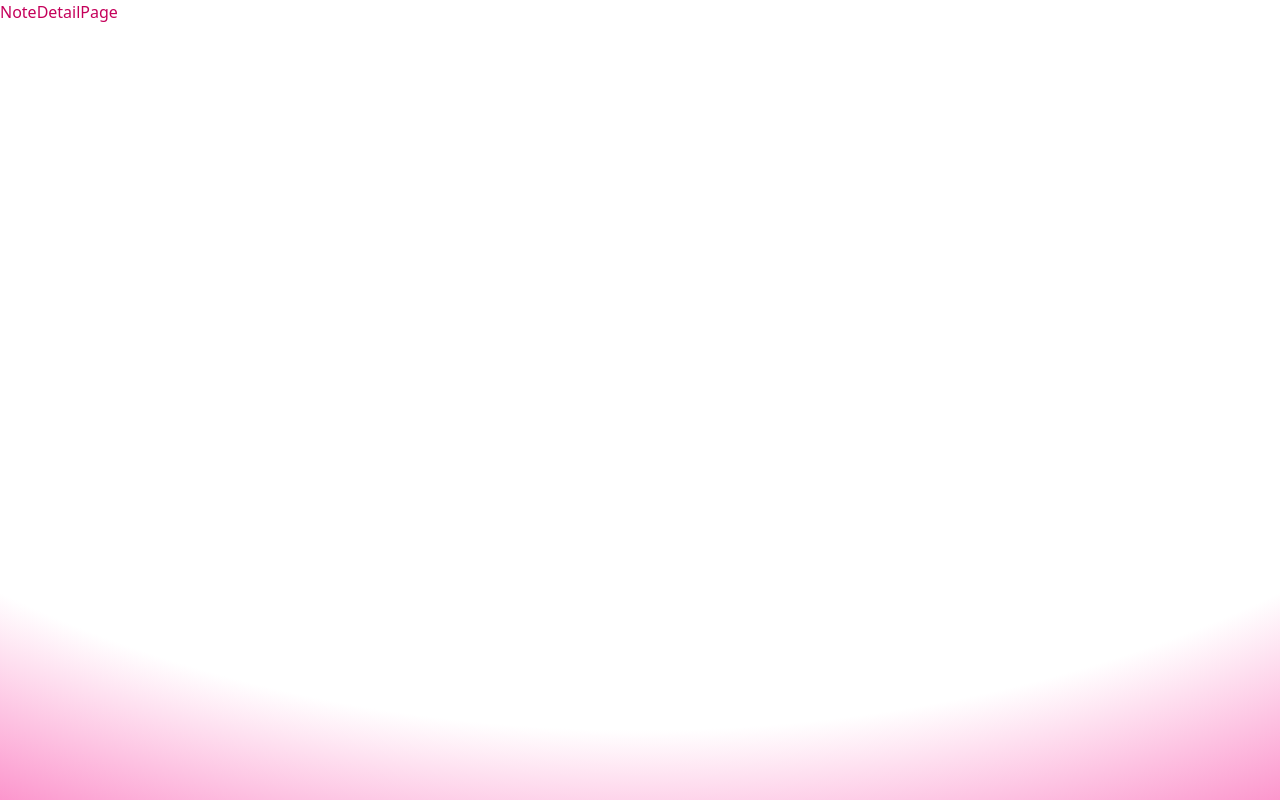
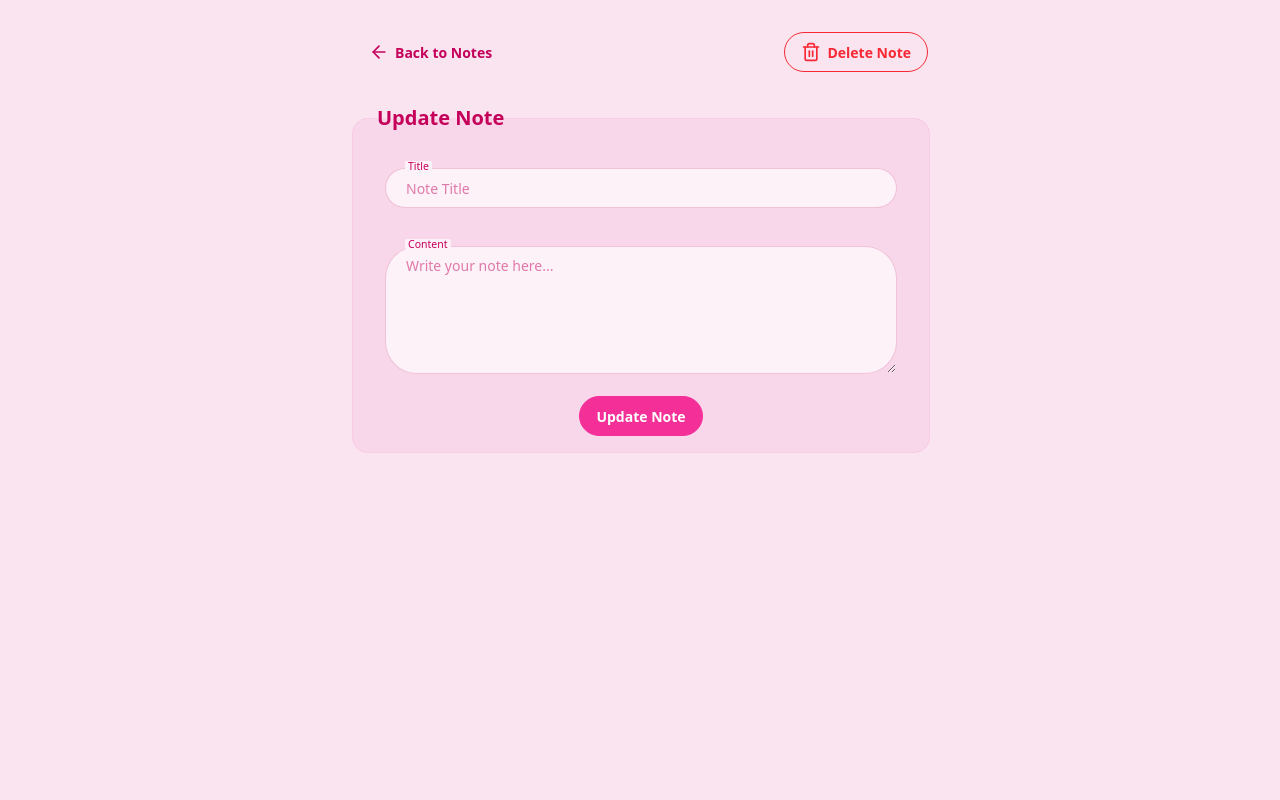
Before and after one commit to RiyaMehta16/thinkboard, a React (Vite) app in the folder frontend/: page /note/1 in a window 1280 px wide. Built offline with nearby package versions, Linux system fonts and the light colour scheme; no server answers.

Commit message:
i created updateDetails page and integrated it with the backend

```diff
--- /dev/null
+++ b/frontend/src/api/handleGetNote.js
@@ -0,0 +1,14 @@
+import toast from "react-hot-toast";
+import api from "../lib/axios";
+
+const handleGetNote = async (id) => {
+  try {
+    const res = await api.get(`notes/${id}`);
+    console.log(res);
+    return res;
+  } catch (error) {
+    console.log("error to get note", error);
+    toast.error("Unable to fetch the note");
+  }
+};
+export default handleGetNote;
--- /dev/null
+++ b/frontend/src/api/handleUpdateNote.js
@@ -0,0 +1,20 @@
+import toast from "react-hot-toast";
+import api from "../lib/axios";
+
+const handleUpdateNote = async (e, id, title, content, navigate) => {
+  e.preventDefault();
+  //   if (!window.confirm("Are you sure you want save these changes?")) return;
+
+  if (!title.trim() || !content.trim()) {
+    toast.error("All fields are required!");
+    return;
+  }
+  try {
+    await api.put(`/notes/${id}`, { title, content });
+    navigate("/");
+  } catch (error) {
+    toast.error("Unable to update note. Please try again later.");
+    console.log("error while updating note...", error);
+  }
+};
+export default handleUpdateNote;
--- a/frontend/src/components/NoteCard.jsx
+++ b/frontend/src/components/NoteCard.jsx
@@ -1,10 +1,11 @@
 import { PenSquareIcon, Trash2Icon } from "lucide-react";
 import React from "react";
-import { Link } from "react-router";
+import { Link, useNavigate } from "react-router";
 import { formatDate } from "../lib/utils";
 import handleDeleteNote from "../api/handleDeleteNote";
 
 const NoteCard = ({ note, setNotes }) => {
+  const navigate = useNavigate();
   return (
     <Link
       to={`/note/${note._id}`}
@@ -15,10 +16,13 @@ const NoteCard = ({ note, setNotes }) => {
         <p className="text-base-content/70 line-clamp-3">{note.content}</p>
         <div className="card-actions justify-between items-center mt-4">
           <span className="text-sm text-base-content/60">
-            {formatDate(note.createdAt)}
+            {formatDate(note.updatedAt)}
           </span>
           <div className="flex items-center gap-1">
-            <PenSquareIcon className="size-4" />
+            <PenSquareIcon
+              className="size-4"
+              onClick={() => navigate(`/note/${note._id}`)}
+            />
             <button
               className="btn btn-ghost btn-xs text-error z-20"
               onClick={(e) => handleDeleteNote(e, note._id, setNotes)}
--- a/frontend/src/pages/NoteDetailPage.jsx
+++ b/frontend/src/pages/NoteDetailPage.jsx
@@ -1,7 +1,109 @@
-import React from "react";
-
+import React, { useEffect, useState } from "react";
+import handleUpdateNote from "../api/handleUpdateNote";
+import { Link, useNavigate } from "react-router";
+import handleGetNote from "../api/handleGetNote";
+import { useParams } from "react-router";
+import { ArrowLeftIcon, LoaderIcon, Trash2Icon } from "lucide-react";
+import handleDeleteNote from "../api/handleDeleteNote";
 const NoteDetailPage = () => {
-  return <div>NoteDetailPage</div>;
+  const { id } = useParams();
+  // the name "id" here is based off of what we used while defining the Route, in our case we used "/notes/:id", if it was "notes/:user_id" then we would have used const { user_id } = useParams();
+  const navigate = useNavigate();
+  const [title, setTitle] = useState("");
+  const [content, setContent] = useState("");
+  const [loading, setLoading] = useState(false);
+  useEffect(() => {
+    const getNote = async () => {
+      setLoading(true);
+      try {
+        const res = await handleGetNote(id);
+        console.log("res.data", res.data);
+        setTitle(res.data.title);
+        setContent(res.data.content);
+      } catch (error) {
+        console.log(error);
+      } finally {
+        setLoading(false);
+      }
+    };
+    getNote();
+  }, []);
+  const handleDelete = async () => {};
+  if (loading) {
+    return (
+      <div className="min-h-screen bg-base-200 flex items-center justify-center">
+        <LoaderIcon className="animate-spin size-10" />
+      </div>
+    );
+  }
+  return (
+    <div className="min-h-screen bg-base-200">
+      <div className="container mx-auto px-4 py-8">
+        <div className="max-w-xl mx-auto">
+          <div className="flex justify-between">
+            <Link to={"/"} className="btn btn-ghost mb-6">
+              <ArrowLeftIcon className="size-5" /> Back to Notes
+            </Link>
+            {/*  onClick={(e) => handleDeleteNote(e, note._id, setNotes)} */}
+            <button
+              onClick={(e) => handleDeleteNote(e, id, setNotes)}
+              className="btn btn-outline btn-error mb-6"
+            >
+              <Trash2Icon className="size-5" /> Delete Note
+            </button>
+          </div>
+          <div className="">
+            <div className="">
+              <form
+                onSubmit={(e) =>
+                  handleUpdateNote(e, id, title, content, navigate)
+                }
+              >
+                <fieldset className="fieldset bg-base-300/50 border-base-300 rounded-box border p-4">
+                  <legend className="fieldset-legend ml-2 text-xl">
+                    Update Note
+                  </legend>
+                  <div className="form-control m-4 ">
+                    <label className="floating-label min-w-fit ml-2">
+                      <span className="label-text">Title</span>
+                    </label>
+                    <input
+                      type="text"
+                      placeholder="Note Title"
+                      className="input w-lg placeholder:pl-2 "
+                      value={title}
+                      onChange={(e) => setTitle(e.target.value)}
+                    />
+                  </div>
+                  <div className="form-control m-4 ">
+                    <label className="floating-label min-w-fit ml-2">
+                      <span className="label-text">Content</span>
+                    </label>
+                    <textarea
+                      type="text"
+                      placeholder="Write your note here..."
+                      className="textarea w-lg h-32 placeholder:pl-2 "
+                      value={content}
+                      onChange={(e) => setContent(e.target.value)}
+                    />
+                  </div>
+                  <div className="card-actions justify-center">
+                    <button
+                      className="btn btn-primary"
+                      type="submit"
+                      disabled={loading}
+                    >
+                      {loading ? "Updating..." : "Update Note"}
+                    </button>
+                  </div>
+                </fieldset>
+              </form>
+            </div>
+          </div>
+        </div>
+      </div>
+    </div>
+  );
 };
 
 export default NoteDetailPage;
```
